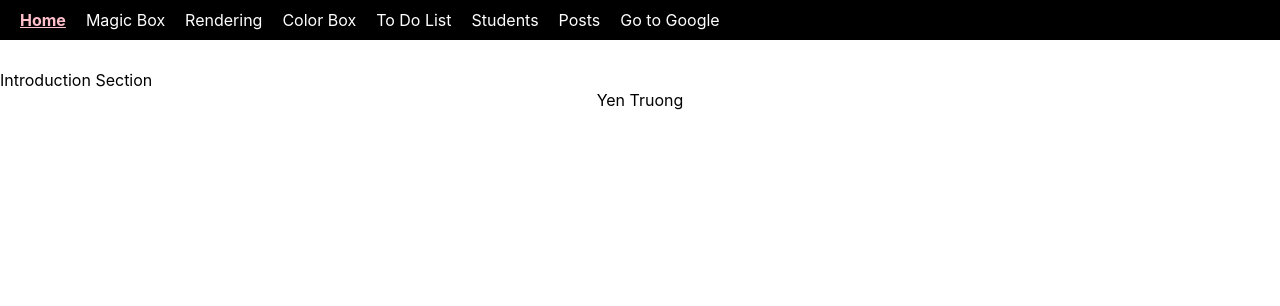
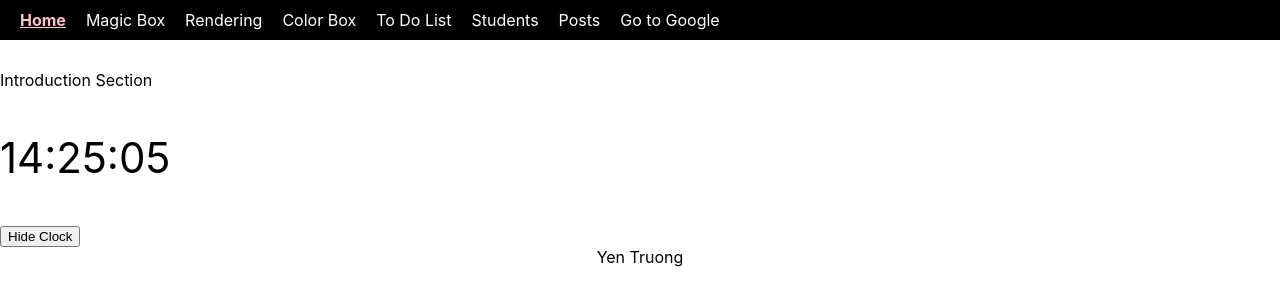
Before and after one commit to truongnhyen/react-labs, a React (Create React App) app: page / in a window 1280 px wide. Shown: the top 306 px of the page. Built offline with nearby package versions, Linux system fonts and the light colour scheme.

Commit message:
Clock Component & custom Hook useClock

```diff
--- /dev/null
+++ b/src/components/Clock/index.jsx
@@ -0,0 +1,17 @@
+import React from 'react';
+import useClock from '../../hooks/useClock';
+
+Clock.propTypes = {
+
+};
+
+function Clock(props) {
+    const {timeString} = useClock();
+    return (
+        <p style={{fontSize: '42px'}}>
+            {timeString}
+        </p>
+    );
+}
+
+export default Clock;
--- a/src/features/Home/index.jsx
+++ b/src/features/Home/index.jsx
@@ -1,13 +1,17 @@
-import React from 'react';
-import Timer from '../../components/Timer';
+import React, { useState } from 'react';
+import Clock from '../../components/Clock';
 import Introduction from './component/Introduction';
 
 HomePage.propTypes = {};
 
 function HomePage(props) {
+  const [showClock, setShowClock] = useState(true);
+
   return (
     <div>
       <Introduction />
+      {showClock && <Clock/>}
+      <button onClick={()=> setShowClock(false)}>Hide Clock</button>
     </div>
   );
 }
--- /dev/null
+++ b/src/hooks/useClock.js
@@ -0,0 +1,32 @@
+import { useEffect, useState } from 'react';
+
+function formatDate() {
+  const date = new Date();
+
+  const hours = `0${date.getHours()}`.slice(-2);
+  const minutes = `0${date.getMinutes()}`.slice(-2);
+  const seconds = `0${date.getSeconds()}`.slice(-2);
+
+  return `${hours}:${minutes}:${seconds}`;
+}
+
+function useClock(props) {
+  const [timeString, setTimeString] = useState('');
+
+  useEffect(() => {
+    const clockInterval = setInterval(() => {
+      const now = new Date();
+      //HH:MM:SS
+      const newTimeString = formatDate(now);
+
+      setTimeString(newTimeString);
+    }, 1000);
+
+    return () => {
+      clearInterval(clockInterval);
+    };
+  }, []);
+  return { timeString };
+}
+
+export default useClock;
```
Also changed, not shown: src/App.jsx (line endings or trailing spaces).
